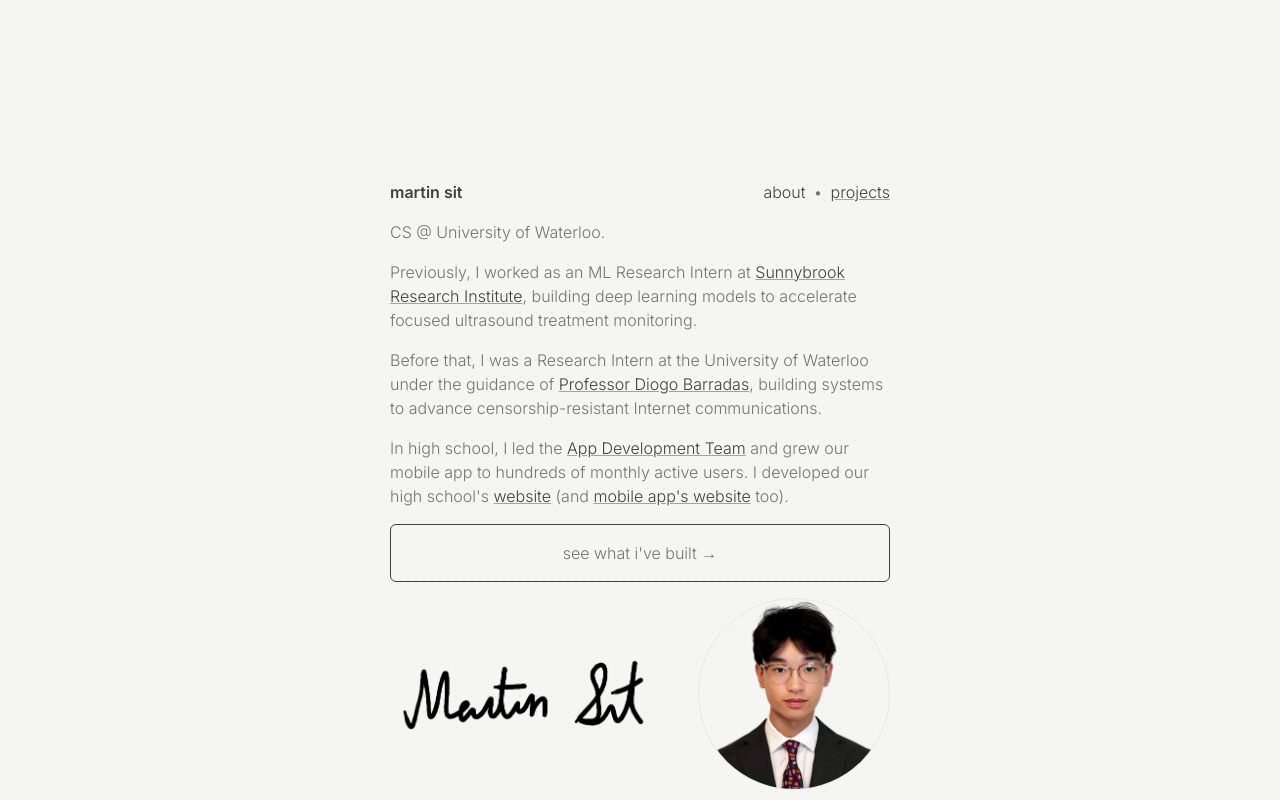
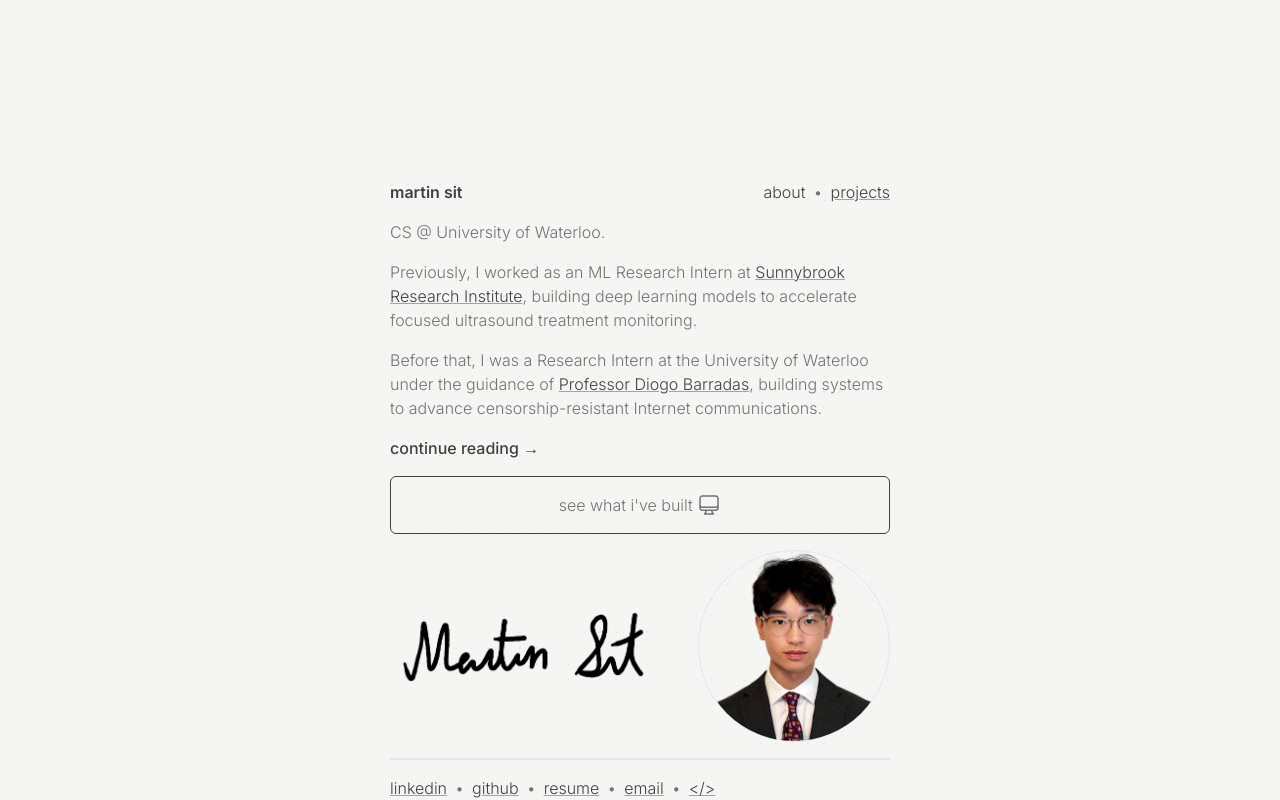
Before and after one commit to martin226/v2, a Next.js app: page / in a window 1280 px wide. Shown: the top 800 px of the page. Built offline with nearby package versions, Linux system fonts and the light colour scheme.

Commit message:
feat: read more

```diff
--- a/src/app/page.js
+++ b/src/app/page.js
@@ -1,10 +1,14 @@
+"use client";
+
 import Link from "./components/Link";
 import NextLink from "next/link";
 import Headshot from "@/app/assets/headshot.png";
 import Signature from "@/app/assets/signature.png";
 import Image from "next/image";
+import { useState } from "react";
 
 export default function About() {
+  const [isExpanded, setIsExpanded] = useState(false);
   return (
     <div className="flex flex-col gap-4">
       <p>CS @ University of Waterloo.</p>
@@ -25,22 +29,56 @@ export default function About() {
         , building systems to advance censorship-resistant Internet
         communications.
       </p>
+      {!isExpanded ? (
+        <button
+          className="text-neutral-700 font-medium text-left"
+          onClick={() => setIsExpanded(true)}
+        >
+          continue reading →
+        </button>
+      ) : (
+        <>
           <p>
             In high school, I led the{" "}
-        <Link href="https://app.staugustinechs.ca">App Development Team</Link>{" "}
-        and grew our mobile app to hundreds of monthly active users. I developed
-        our high school&apos;s{" "}
+            <Link href="https://app.staugustinechs.ca">
+              App Development Team
+            </Link>{" "}
+            and grew our mobile app to hundreds of monthly active users. I
+            developed our high school&apos;s{" "}
             <Link href="https://staugustinechs.ca">website</Link> (and{" "}
             <Link href="https://app.staugustinechs.ca">
               mobile app&apos;s website
             </Link>{" "}
             too).
           </p>
+          <p>
+            I was also an organizer of{" "}
+            <Link href="https://www.jamhacks.ca">JAMHacks</Link>, Canada&apos;s
+            largest high school hackathon. I was the head of the Web/Tech team,
+            where among other things, I spearheaded the development of the event
+            website and dashboard used by hundreds of participants.
+          </p>
+        </>
+      )}
       <NextLink
         href="/projects"
         className="text-center py-4 rounded-md border border-stone-700 hover:bg-stone-700 hover:text-neutral-200 bg-stone-100 text-neutral-500 transform transition-all duration-300"
       >
-        see what i&apos;ve built →
+        see what i&apos;ve built{" "}
+        <svg
+          xmlns="http://www.w3.org/2000/svg"
+          fill="none"
+          viewBox="0 0 24 24"
+          strokeWidth={1.5}
+          stroke="currentColor"
+          className="size-6 inline align-top"
+        >
+          <path
+            strokeLinecap="round"
+            strokeLinejoin="round"
+            d="M9 17.25v1.007a3 3 0 0 1-.879 2.122L7.5 21h9l-.621-.621A3 3 0 0 1 15 18.257V17.25m6-12V15a2.25 2.25 0 0 1-2.25 2.25H5.25A2.25 2.25 0 0 1 3 15V5.25m18 0A2.25 2.25 0 0 0 18.75 3H5.25A2.25 2.25 0 0 0 3 5.25m18 0V12a2.25 2.25 0 0 1-2.25 2.25H5.25A2.25 2.25 0 0 1 3 12V5.25"
+          />
+        </svg>
       </NextLink>
       <div className="flex justify-between">
         <div className="relative flex-1">
```
Lines whose indentation alone changed are shown as unchanged.
